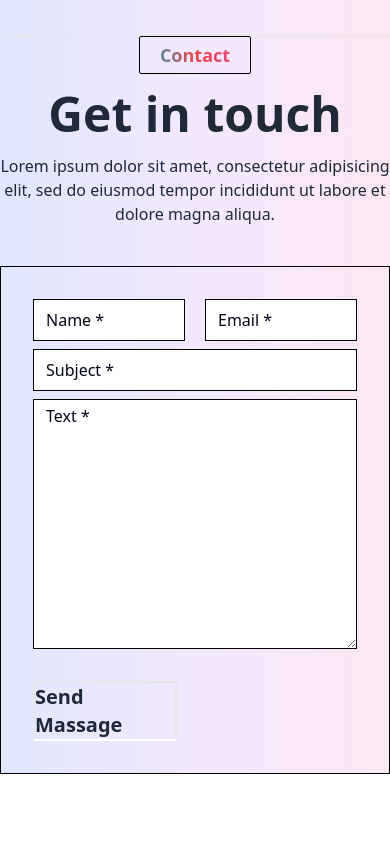
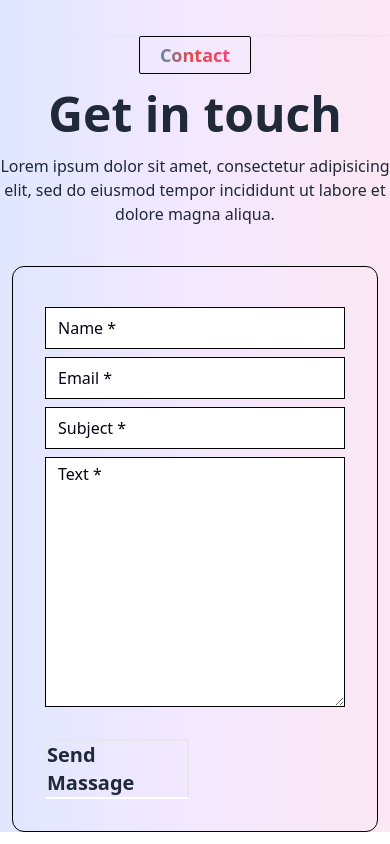
Before and after one commit to sajalbiswas1/my-portfolio, a React (Vite) app: page / in a window 390 px wide. Shown: the part 1396-2240 px from the top of the page. Before the commit the page ends 2170 px from the top, so only its background shows below. Built offline with nearby package versions, Linux system fonts and the light colour scheme.

Commit message:
form submit & recive my email

```diff
--- a/index.html
+++ b/index.html
@@ -4,7 +4,7 @@
     <meta charset="UTF-8" />
     <!-- <link rel="icon" type="image/svg+xml" href="/vite.svg" /> -->
     <meta name="viewport" content="width=device-width, initial-scale=1.0" />
-    <title>Vite + React</title>
+    <title>Sajal</title>
   </head>
   <body>
     <div id="root"></div>
--- a/src/component/Page/Home/Contact.jsx
+++ b/src/component/Page/Home/Contact.jsx
@@ -7,14 +7,14 @@ const Contact = () => {
         <h2 className="text-center text-5xl font-bold mt-4 mb-4">Get in touch</h2>
         <p className="text-center">Lorem ipsum dolor sit amet, consectetur adipisicing elit, sed do eiusmod tempor incididunt ut labore et dolore magna aliqua.</p>
         <div>
-        <form className="card-body border border-black md:max-w-3xl m-auto lg:max-w-5xl mt-10">
-        <div className="grid grid-cols-2 gap-5">
-          <input type="text" placeholder="Name *" className="px-3 py-2 outline-none border border-black placeholder-slate-950" required />
-          <input type="email" placeholder="Email *" className="px-3 py-2 outline-none border border-black placeholder-slate-950" required />
+        <form className="card-body border border-black md:max-w-3xl md:m-auto lg:max-w-5xl mt-10 rounded-xl m-3"  action="https://formspree.io/f/mqkvrnol" method="POST">
+        <div className="md:grid grid-cols-2 gap-5">
+          <input type="name" name="Name" placeholder="Name *" className="px-3 py-2 mt-2 outline-none border border-black placeholder-slate-950 w-full" required />
+          <input type="email" name="Email" placeholder="Email *" className="px-3 py-2 mt-2 outline-none border border-black placeholder-slate-950 w-full" required />
         </div>
         <div className="form-control">
-          <input type="text" placeholder="Subject *"  className="px-3 py-2 outline-none border border-black placeholder-slate-950" required />
-          <textarea name="" id="" cols="30" rows="10" placeholder="Text *" className="border outline-none placeholder-slate-950 px-3 py-1 border-black mt-2 " required></textarea>
+          <input type="text" name="Subject" placeholder="Subject *"  className="px-3 py-2 outline-none border border-black placeholder-slate-950" required />
+          <textarea name="Description" id="" cols="30" rows="10" placeholder="Text *" className="border outline-none placeholder-slate-950 px-3 py-1 border-black mt-2 " required></textarea>
         </div>
         <div className="form-control mt-6">
           <button className="text-left font-bold text-xl w-36 hover:border-2 border-2 border-b-white hover:border-b-rose-400">Send Massage</button>
```
